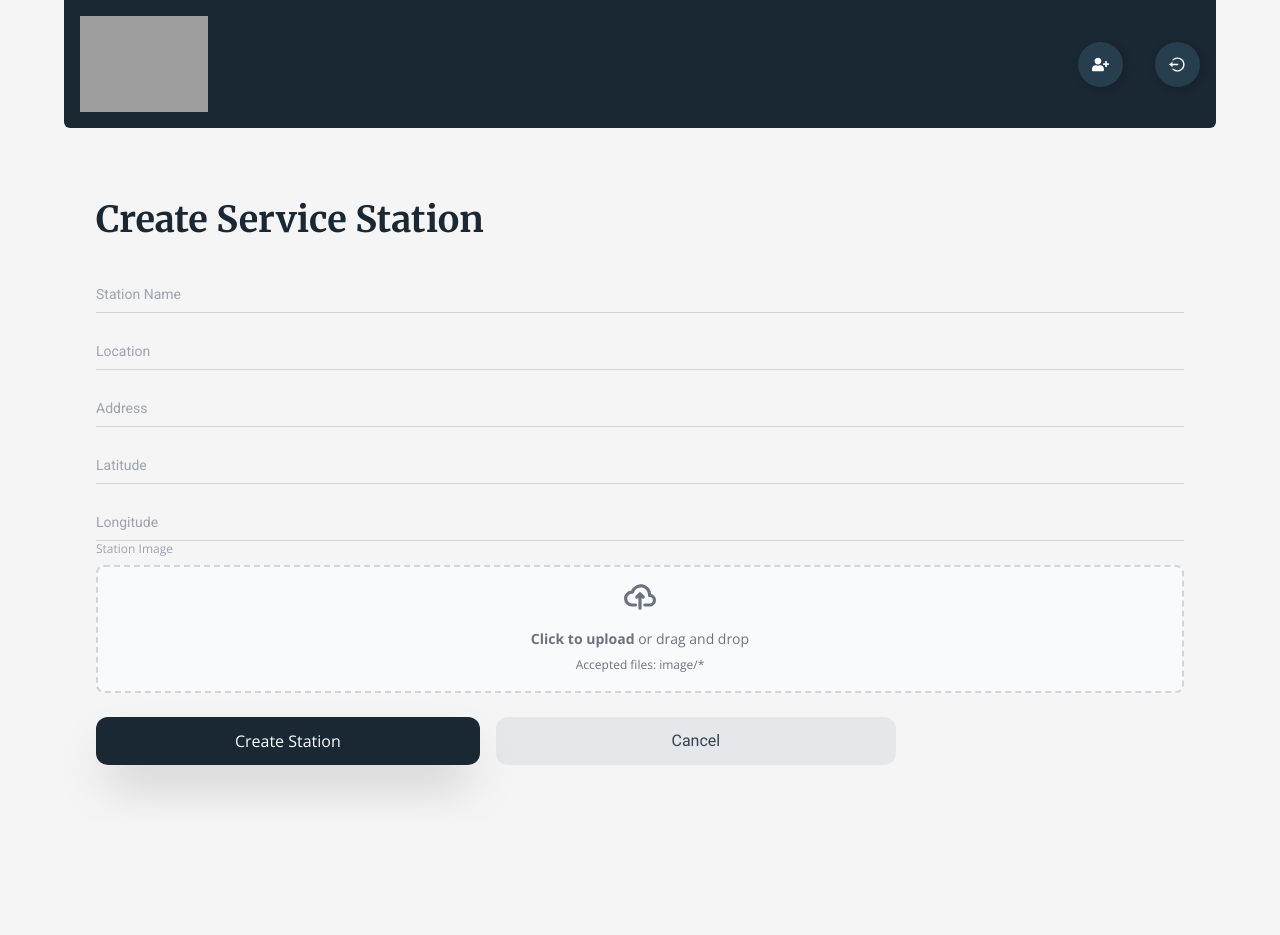
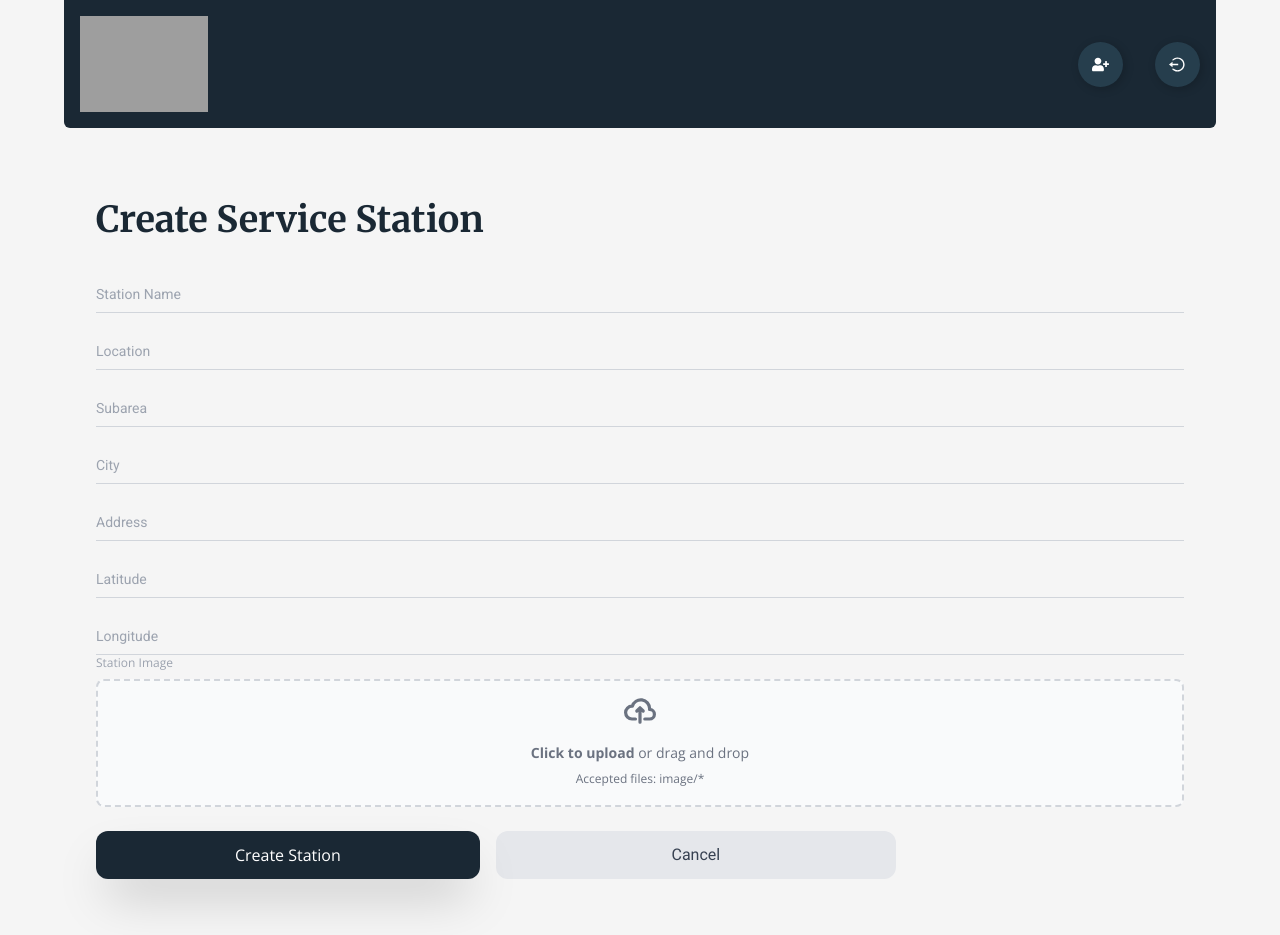
Before and after one commit to M-MubashirDev/vertix, a React (Vite) app: page /view/1/stations in a window 1280 px wide. Before the commit the page ends 821 px from the top, so only its background shows below. Built offline with nearby package versions, Linux system fonts and the light colour scheme; no server answers; sample sign-in values are in the browser's storage; grey boxes are pictures that could not be loaded.

Commit message:
versal.json

```diff
--- a/src/Pages/CreateStations.jsx
+++ b/src/Pages/CreateStations.jsx
@@ -1,116 +1,3 @@
-// import { useNavigate, useParams } from "react-router-dom";
-// import { usePostStationMutate } from "../Hooks/Admin/useServiceStations";
-// import Form from "../UI/Form";
-
-// function CreateStations() {
-//   const navigate = useNavigate();
-//   const { adminId } = useParams();
-//   const { postStations, isPendingStation } = usePostStationMutate();
-
-//   const handleCreateStation = async (data) => {
-//     const formData = new FormData();
-//     formData.append("name", data.name);
-//     formData.append("location", data.location.toLowerCase());
-//     formData.append("address", data.address);
-//     formData.append("latitude", data.latitude);
-//     formData.append("longitude", data.longitude);
-//     formData.append("adminId", adminId);
-//     if (data.image) {
-//       formData.append("image", data.image);
-//     }
-//     console.log(data.image);
-//     postStations({
-//       url: "service-station",
-//       data: formData,
-//     });
-//   };
-
-//   return (
-//     <div className="mt-10 p-8 rounded-lg">
-//       <h2 className="text-4xl font-bold text-primary-dark mb-10 text-center sm:text-start">
-//         Create Service Station
-//       </h2>
-//       <Form onSubmit={handleCreateStation}>
-//         {/* Name Field */}
-//         <Form.Input
-//           label="Station Name"
-//           name="name"
-//           type="text"
-//           validation={{
-//             required: "Station name is required",
-//           }}
-//         />
-
-//         {/* Location Field */}
-//         <Form.Input
-//           label="Location"
-//           name="location"
-//           type="text"
-//           validation={{
-//             required: "Location is required",
-//           }}
-//         />
-
-//         {/* Address Field */}
-//         <Form.Input
-//           label="Address"
-//           name="address"
-//           type="text"
-//           validation={{
-//             required: "Address is required",
-//           }}
-//         />
-
-//         {/* Latitude Field */}
-//         <Form.Input
-//           label="Latitude"
-//           name="latitude"
-//           type="text"
-//           validation={{
-//             required: "Latitude is required",
-//             pattern: {
-//               value: /^-?\d+(\.\d+)?$/,
-//               message: "Please enter a valid latitude",
-//             },
-//           }}
-//         />
-
-//         {/* Longitude Field */}
-//         <Form.Input
-//           label="Longitude"
-//           name="longitude"
-//           type="text"
-//           validation={{
-//             required: "Longitude is required",
-//             pattern: {
-//               value: /^-?\d+(\.\d+)?$/,
-//               message: "Please enter a valid longitude",
-//             },
-//           }}
-//         />
-
-//         {/* Image Field */}
-//         <Form.FileInput label="Station Image" name="image" accept="image/*" />
-
-//         {/* Submit Button */}
-//         <div className="flex flex-col sm:flex-row gap-4 mt-8 sm:max-w-[50rem]">
-//           <Form.ButtonSubmit isSubmitting={isPendingStation}>
-//             Create Station
-//           </Form.ButtonSubmit>
-//           <button
-//             type="button"
-//             onClick={() => navigate(-1)}
-//             className="w-full bg-gray-200 text-gray-700 py-2 px-4 rounded-xl hover:bg-gray-300 transition-colors"
-//           >
-//             Cancel
-//           </button>
-//         </div>
-//       </Form>
-//     </div>
-//   );
-// }
-
-// export default CreateStations;
 import { useNavigate, useParams } from "react-router-dom";
 import { usePostStationMutate } from "../Hooks/Admin/useServiceStations";
 import Form from "../UI/Form";
@@ -123,7 +10,9 @@ function CreateStations() {
   const handleCreateStation = async (data) => {
     const formData = new FormData();
     formData.append("name", data.name);
-    formData.append("location", data.location.toLowerCase()); // Convert location to lowercase
+    formData.append("location", data.location.toLowerCase());
+    formData.append("subarea", data.subarea.toLowerCase()); // Add subarea
+    formData.append("city", data.city.toLowerCase()); // Add city
     formData.append("address", data.address);
     formData.append("latitude", data.latitude);
     formData.append("longitude", data.longitude);
@@ -131,7 +20,6 @@ function CreateStations() {
     if (data.image) {
       formData.append("image", data.image);
     }
-    console.log(data.image);
     postStations({
       url: "service-station",
       data: formData,
@@ -162,7 +50,29 @@ function CreateStations() {
           validation={{
             required: "Location is required",
           }}
-          transform={(value) => value.toLowerCase()} // Ensure lowercase on input
+          transform={(value) => value.toLowerCase()}
+        />
+
+        {/* Subarea Field */}
+        <Form.Input
+          label="Subarea"
+          name="subarea"
+          type="text"
+          validation={{
+            required: "Subarea is required",
+          }}
+          transform={(value) => value.toLowerCase()}
+        />
+
+        {/* City Field */}
+        <Form.Input
+          label="City"
+          name="city"
+          type="text"
+          validation={{
+            required: "City is required",
+          }}
+          transform={(value) => value.toLowerCase()}
         />
 
         {/* Address Field */}
```
Also changed, not shown: vercel.json (added).
